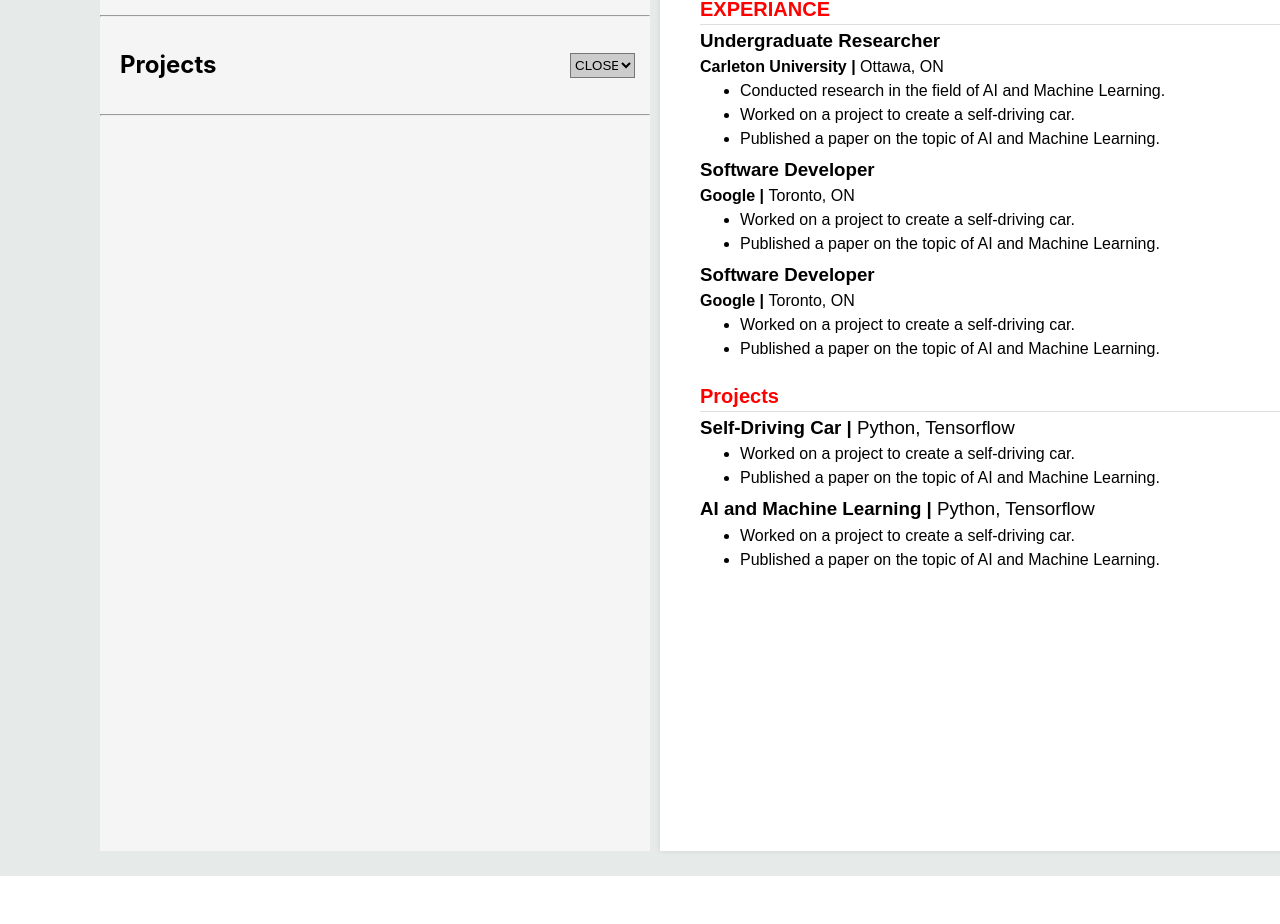
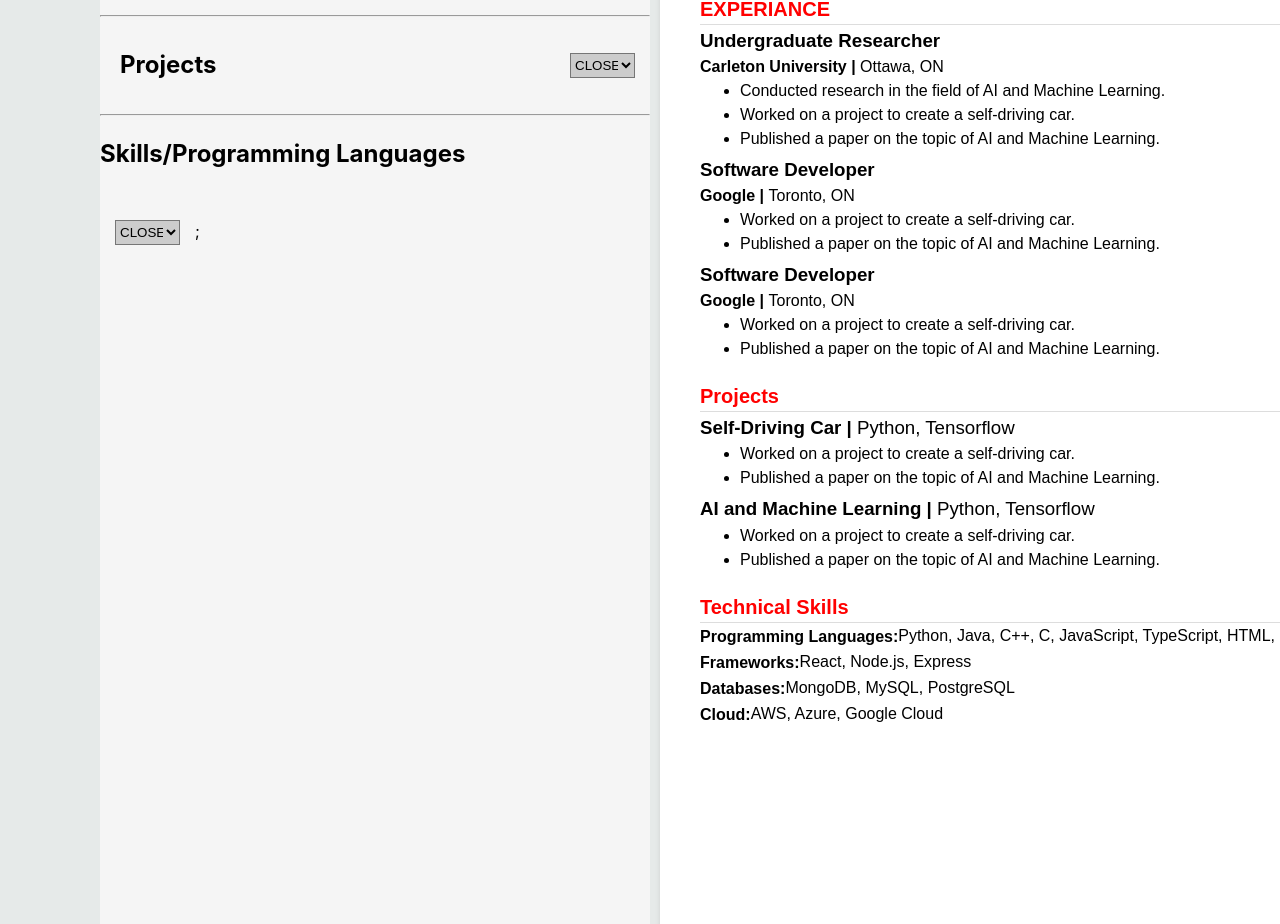
Before and after one commit to Jonathan03ant/CVBuilder, a React (Vite) app: page / in a window 1280 px wide. Shown: the part 297-1221 px from the top of the page. Before the commit the page ends 1173 px from the top, so only its background shows below. Built offline with nearby package versions, Linux system fonts and the light colour scheme; a web font is replaced by a local one.

Commit message:
Skills section,  App.jsx and App.css Update

```diff
--- a/src/App.css
+++ b/src/App.css
@@ -71,7 +71,7 @@ select {
 
 .resume-display {
     width: 960px; /* width of A4 paper */
-    height: 297mm; /* height of A4 paper */
+    height: 350mm; /* height of A4 paper */
     background-color: white;
     box-shadow: 0px 0px 5px rgba(0, 0, 0, 0.1);
     flex-shrink:0;
@@ -103,7 +103,7 @@ select {
 /*
     *Common Header
 */
-.header-education, .header-experiance, .header-projects{
+.header-education, .header-experiance, .header-projects, .header-skills{
     margin-top: 10px;
     font-size: 20px;
     margin: 17px 40px 0px 40px;
@@ -111,13 +111,13 @@ select {
     color:red;
 }
 
-.body-education, .body-experiance, .body-projects{
+.body-education, .body-experiance, .body-projects, .body-skills{
     margin-left:40px;
     margin-right:30px;
     padding:0px;
 }
 
-.education-details, .experiance-details, .projects-details {
+.education-details, .experiance-details, .projects-details{
     display: flex;
     justify-content: space-between;
 }
@@ -174,3 +174,25 @@ select {
     margin-top: 0%;
     margin-bottom: 3px;
 }
+
+/*
+    *Skills Part
+*/
+.header-skills{
+    margin-bottom:0px;
+}
+.skills-details {
+    margin-top:0px;
+    margin-bottom: 0px;
+    display: flex;
+    align-items: center;
+}
+
+.skill-title {
+    margin-top:2px;
+    margin-bottom:0%;
+}
+.skill-stack {
+    margin-top: 0;
+    margin-bottom: 0;
+}
--- a/src/App.jsx
+++ b/src/App.jsx
@@ -10,12 +10,14 @@ import PersonalInfo from './Components/personalInfoEditor'
 import EducationInfo from './Components/educationEditor'
 import ExperianceInfo from './Components/experianceEditor'
 import ProjectsInfo from './Components/projectsEditor'
+import SkillsInfo from './Components/skillsEditor'
 
 {/* Resume Import */}
 import Personal from './Components/Resume/Personal'
 import Education from './Components/Resume/Educational'
 import Experiance from './Components/Resume/Experiance'
 import Projects from './Components/Resume/Projects'
+import Skills from './Components/Resume/Skills'
 import { set } from 'mongoose'
 
 
@@ -309,9 +311,64 @@ function App() {
         );
     }
 
+    /*
+        *Skills Information
+    */
 
+    const [skillsInfo, setSkillsInfo] = useState([
+        {
+            id: uuidv4(),
+            title: "Programming Languages",
+            skills: ["Python", "Java", "C++", "C", "JavaScript", "TypeScript", "HTML", "CSS"]
+        },
 
+        {
+            id: uuidv4(),
+            title: "Frameworks",
+            skills: ["React", "Node.js", "Express"]
+        },
 
+        {
+            id: uuidv4(),
+            title: "Databases",
+            skills: ["MongoDB", "MySQL", "PostgreSQL"]
+        },
+
+        {
+            id: uuidv4(),
+            title: "Cloud",
+            skills: ["AWS", "Azure", "Google Cloud"]
+        }
+    ]);
+
+    const handleEditSkillsInfo = (id, field, value) => {
+        setSkillsInfo(prevSkillsInfo =>
+            prevSkillsInfo.map((info) =>
+                info.id === id
+                    ? field === 'skills'
+                        ? {...info, [field]: value}
+                        : {...info, [field]: value}
+                    : info
+            )
+        );
+    }
+
+    const handleAddSkillsInfo = () => {
+        setSkillsInfo(prevSkillsInfo => [
+            ...prevSkillsInfo,
+            {
+                id: uuidv4(),
+                title: "",
+                skills: [],
+            }
+        ]);
+    }
+
+    const handleDeleteSkillsInfo = (id) => {
+        setSkillsInfo(prevSkillsInfo =>
+            prevSkillsInfo.filter(skill => skill.id !== id)
+        );
+    }
 
 
 
@@ -356,6 +413,14 @@ function App() {
                 deleteProjectSar={handleDeleteProjectSar}
             />
 
+            <SkillsInfo
+                skills={skillsInfo}
+                editSkills={handleEditSkillsInfo}
+                addSkills={handleAddSkillsInfo}
+                deleteSkills={handleDeleteSkillsInfo}
+            />
+
+
         </div>
 
         {/*
@@ -379,6 +444,10 @@ function App() {
                 details={projectsInfo}
             />
 
+            <Skills
+                details={skillsInfo}
+            />
+
         </div>
 
     </div>
```
